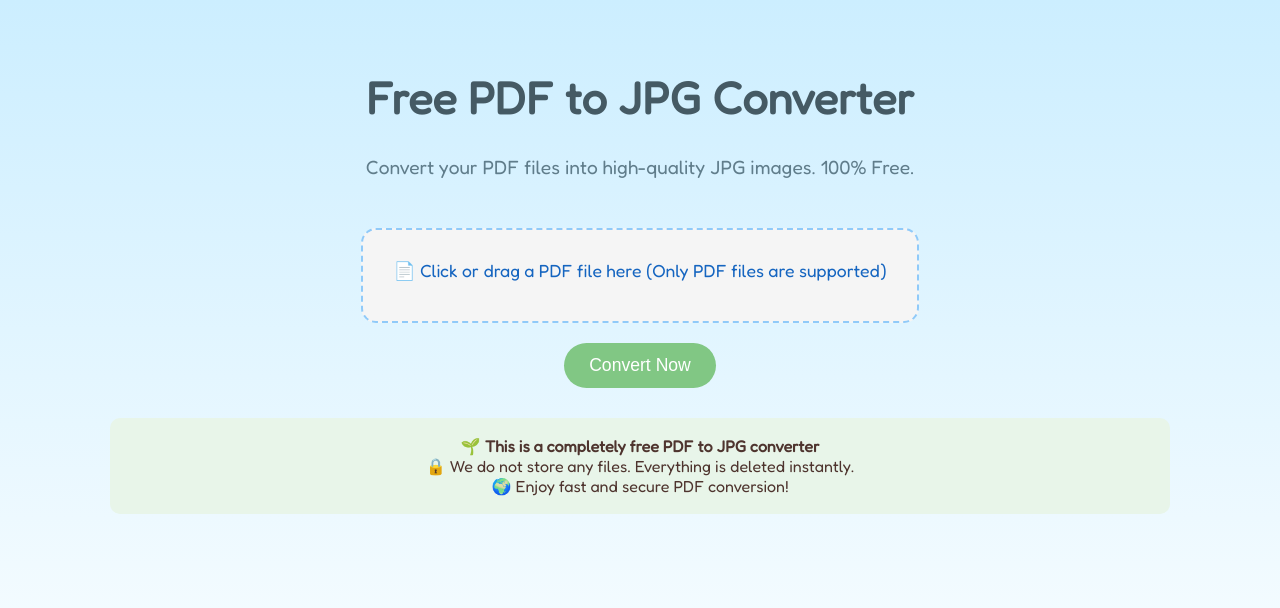
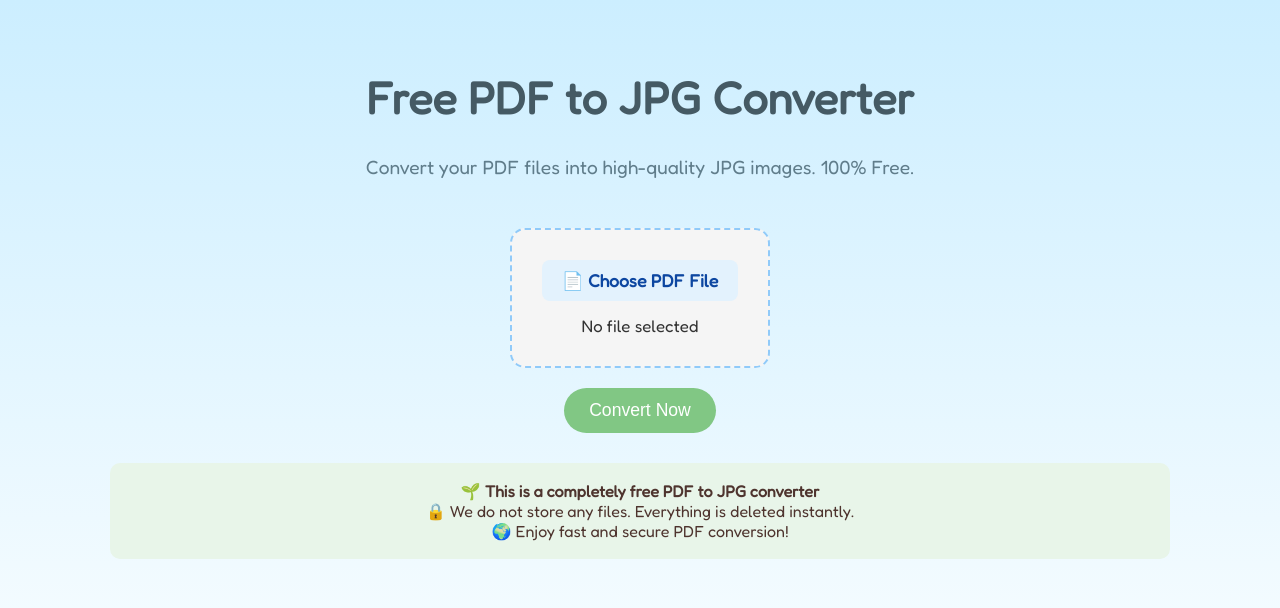
Before and after one commit to SuperB747/pdf2jpg-app, a Flask app: page / in a window 1280 px wide. Shown: the top 608 px of the page. Run offline with Flask 3, Linux system fonts and the light colour scheme.

Commit message:
Improve file input UI with filename display

```diff
--- a/templates/index.html
+++ b/templates/index.html
@@ -1,3 +1,4 @@
+
 <!DOCTYPE html>
 <html lang="en">
 <head>
@@ -53,20 +54,25 @@
       border-radius: 15px;
       background-color: #f5f5f5;
       color: #1565c0;
-      cursor: pointer;
-      transition: background-color 0.3s ease;
       font-size: 1.1em;
       margin-bottom: 20px;
+      position: relative;
     }
-    .upload-box.dragover {
+    .upload-box label {
+      cursor: pointer;
+      padding: 10px 20px;
       background-color: #e3f2fd;
+      border-radius: 8px;
+      display: inline-block;
+      color: #0d47a1;
+      font-weight: bold;
     }
     .upload-box input[type="file"] {
       display: none;
     }
     #fileName {
-      margin-top: 10px;
-      color: #555;
+      margin-top: 15px;
+      color: #333;
       font-size: 0.95em;
     }
     button {
@@ -131,11 +137,10 @@
   </header>
 
   <form method="post" action="/convert" enctype="multipart/form-data" onsubmit="startFakeProgress()">
-    <div class="upload-box" id="uploadBox" onclick="document.getElementById('fileInput').click()">
-      <label for="fileInput">📄 Click or drag a PDF file here</label>
-      <span>(Only PDF files are supported)</span>
+    <div class="upload-box">
+      <label for="fileInput">📄 Choose PDF File</label>
       <input type="file" id="fileInput" name="pdf" accept="application/pdf" required>
-      <div id="fileName"></div>
+      <div id="fileName">No file selected</div>
     </div>
     <button type="submit" id="submitBtn">Convert Now</button>
   </form>
@@ -176,6 +181,11 @@
         }
       }, 50);
     }
+
+    document.getElementById('fileInput').addEventListener('change', function () {
+      const fileName = this.files.length > 0 ? this.files[0].name : 'No file selected';
+      document.getElementById('fileName').textContent = fileName;
+    });
   </script>
 </body>
 </html>
```
